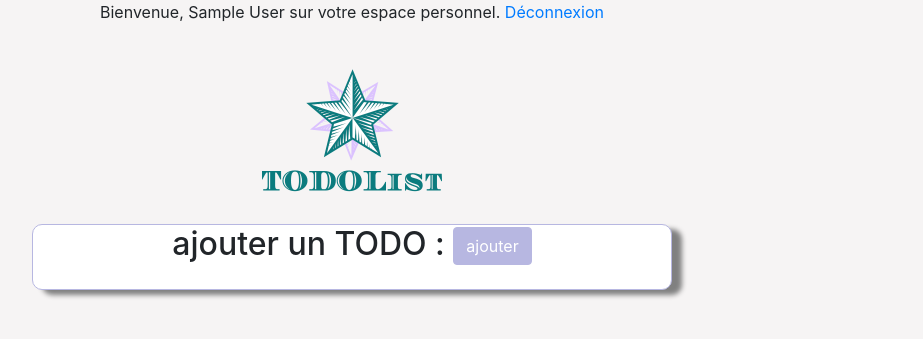
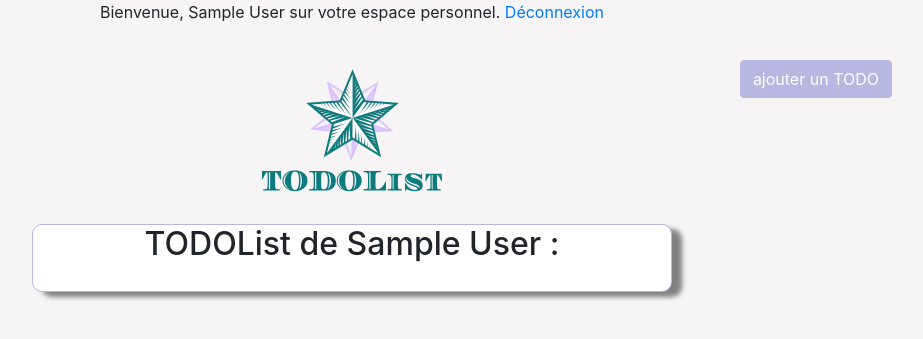
Before and after one commit to Cyb3rghost/simplonTDL, a PHP site: page /dashboard.php in a window 1280 px wide. Shown: the top 339 px of the page, without its empty margins (288-1211 px from the left). Run offline with PHP 8.4, Linux system fonts and the light colour scheme; the visitor is signed in with stand-in values (Sample User, id 1); data comes from the database, SQL or seed files in the repository; both versions use the stored data as it was after the commit; data that the repository does not hold is empty; some libraries are stand-ins or nearby versions.

Commit message:
front v4

```diff
--- a/CSS/style.css
+++ b/CSS/style.css
@@ -50,3 +50,9 @@ ul{
     width: 100%;
 
 }
+
+.test{
+    position: absolute;
+    top : 60px;
+    right: 100px;
+}
--- a/dashboard.php
+++ b/dashboard.php
@@ -33,6 +33,7 @@ if(!empty($_SESSION['id']) && !empty($_SESSION['pseudo']))
 <div class="flex">
 <img src="image/d739fc1c-f8f3-4e8f-8f02-d5ca0da3c533_200x200%20(1).png" alt="">
 </div>
+        <button type="button" class="btn btn-primary test" data-toggle="modal" data-target="#exampleModal" >ajouter un TODO </button>
 <!-- La modal pour ajouter un TODO -->
 <div class="modal fade" id="exampleModal" tabindex="-1" role="dialog" aria-labelledby="exampleModalLabel" aria-hidden="true">
     <div class="modal-dialog" role="document">
@@ -116,9 +117,9 @@ if(!empty($_SESSION['id']) && !empty($_SESSION['pseudo']))
 
 <div class="flex">
 
-<div class="read">
-
-    <div style="text-align: center"> <h2>ajouter un TODO  : <button type="button" class="btn btn-primary" data-toggle="modal" data-target="#exampleModal">ajouter</button></h2></div>
+<div class="read">	<?php
+    echo "<div style='text-align: center; height: 50px'> <h2>TODOList de ".$_SESSION['pseudo']." : </h2></div>";
+    ?>
 <div class="flex">
     <ul class='liste_tache' style="  list-style-type: none">
     	<!-- Zone d'affichage de la liste des tâches -->
```
Also changed, not shown: simplonn.db.
